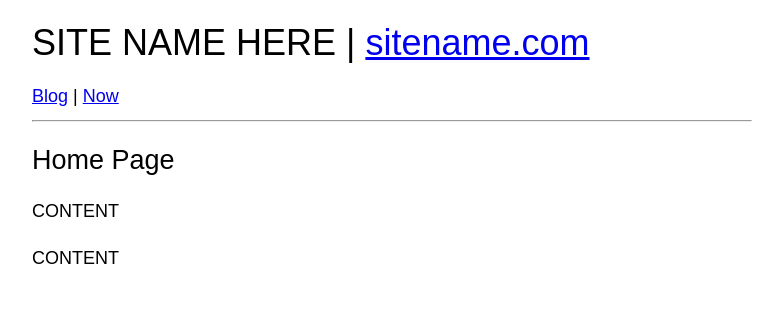
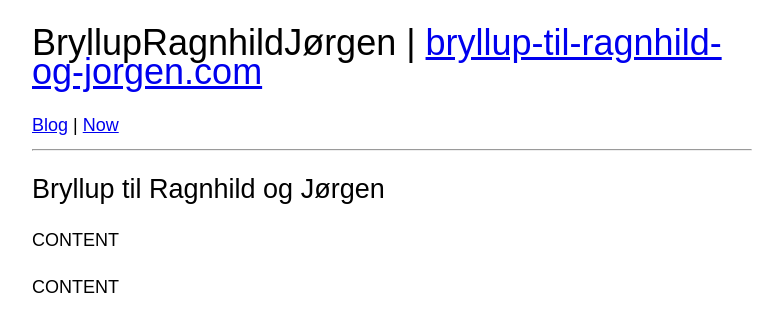
Before and after one commit to jogga19/BryllupNettside, a plain HTML site: page website/index.html in a window 1280 px wide. Shown: the whole page, without its empty margins (248-1031 px from the left). Drawn offline with Linux system fonts and the light colour scheme.

Commit message:
Headline on main page

```diff
--- a/website/index.html
+++ b/website/index.html
@@ -3,20 +3,21 @@
 <head>
 <meta charset="utf-8">
 <!-- Add your page name and sitename for the page's metadata -->
-<title>Home | SITE NAME HERE</title>
+<title>Home | Bryllup til Ragnhild og Jørgen</title>
 <meta name="viewport" content="width=device-width, initial-scale=1.0">
 <!-- Make sure to use the proper relative path to your CSS file! -->
 <link rel="stylesheet" href="./style.css">
 </head>
 <body>
 <!-- Create an h1 header that is linked back to your homepage -->
-<h1>SITE NAME HERE | <a href="./index.html">sitename.com</a></h1>
+ <!-- TODO: Update url after link to github pages -->
+<h1>BryllupRagnhildJørgen | <a href="./index.html">bryllup-til-ragnhild-og-jorgen.com</a></h1>
 <!-- Create an h4 header that is linked to your various subpages and links -->
 <h4><a href="./blog/blog.html">Blog</a> |
     <a href="./now.html">Now</a>
 <hr>
 <!-- Create an h2 header for the title of this home page -->
-<h2>Home Page</h2>
+<h2>Bryllup til Ragnhild og Jørgen</h2>
 <!-- Add content and use <p> tags for line breaks -->
 <p>
 CONTENT
```
